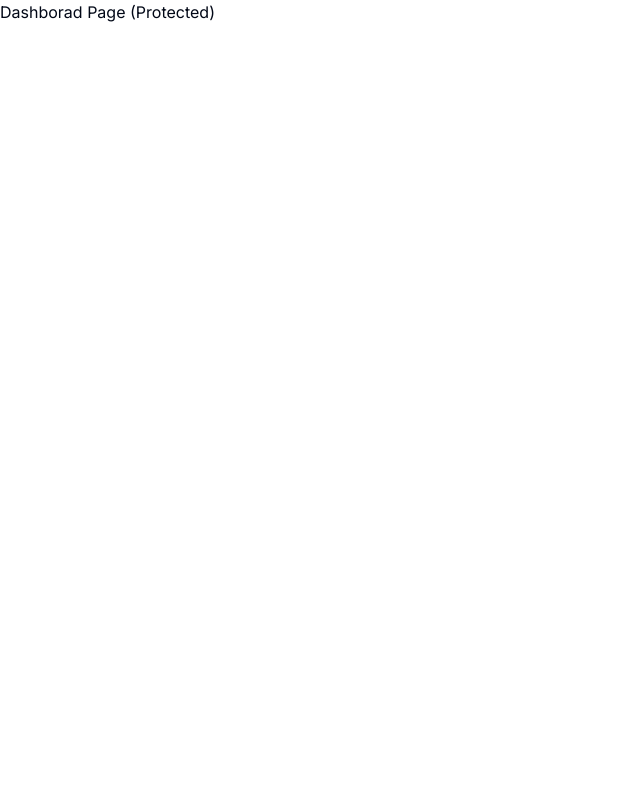
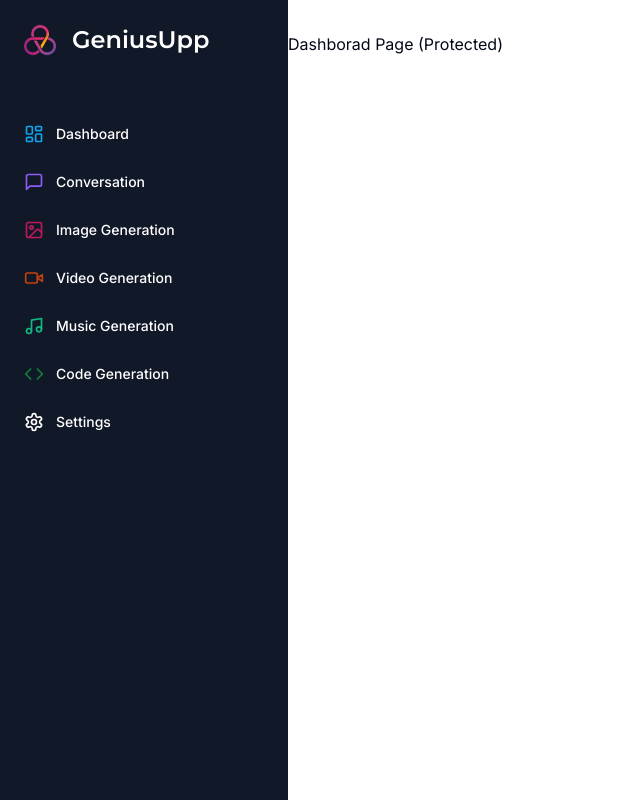
Before and after one commit to juansesu3/GeniusUpp, a Next.js app in the folder ai-saas/: page /dashboard in a window 1280 px wide. Shown: the whole page, without its empty margins (0-640 px from the left). Built offline with nearby package versions, Linux system fonts and the light colour scheme.

Commit message:
FEATURE(Sidebar) working on arquitecture and routes of side bar

```diff
--- a/ai-saas/app/(dashboard)/(routes)/dashboard/page.tsx
+++ b/ai-saas/app/(dashboard)/(routes)/dashboard/page.tsx
@@ -1,11 +1,12 @@
 import Image from "next/image";
 import { Button } from "@/components/ui/button";
+import { UserButton } from "@clerk/nextjs";
 
 const DashboardPage = () => {
   return (
-    <>
-     <p>Dashborad Page (Protected)</p>
-    </>
+    <div>
+      <p>Dashborad Page (Protected)</p>
+    </div>
   );
 };
 
--- /dev/null
+++ b/ai-saas/app/(dashboard)/(routes)/layout.tsx
@@ -0,0 +1,23 @@
+
+
+import Navbar from "@/components/Navbar";
+import Sidebar from "@/components/Sidebar";
+import React from "react";
+
+interface Props {}
+
+const DashboardLayout = ({ children }: { children: React.ReactNode }) => {
+  return (
+    <div className="h-full relative">
+      <div className="hidden h-full md:flex md:w-72 md:flex-col md:fixed md:inset-y-0 z-[80] bg-gray-900">
+        <Sidebar/>
+      </div>
+      <main className="md:pl-72">
+        <Navbar />
+        {children}
+      </main>
+    </div>
+  );
+};
+
+export default DashboardLayout;
--- /dev/null
+++ b/ai-saas/components/Navbar.tsx
@@ -0,0 +1,21 @@
+import React from "react";
+import { Button } from "@/components/ui/button";
+import { Menu } from "lucide-react";
+import { UserButton } from "@clerk/nextjs";
+
+interface Props {}
+
+const Navbar = (props: Props) => {
+  return (
+    <div className="flex items-center p-4">
+      <Button variant="ghost" size="icon" className="md:hidden">
+        <Menu />
+      </Button>
+      <div className="flex w-full justify-end ">
+        <UserButton afterSignOutUrl="/" />
+      </div>
+    </div>
+  );
+};
+
+export default Navbar;
--- /dev/null
+++ b/ai-saas/components/Sidebar.tsx
@@ -0,0 +1,99 @@
+"use client";
+import React from "react";
+import Link from "next/link";
+import Image from "next/image";
+import { Montserrat } from "next/font/google";
+import { cn } from "@/lib/utils";
+import {
+  LayoutDashboard,
+  MessageSquare,
+  ImageIcon,
+  VideoIcon,
+  MusicIcon,
+  Code,
+  Settings,
+} from "lucide-react";
+
+const monserrat = Montserrat({
+  weight: "600",
+  subsets: ["latin"],
+});
+interface Props {}
+
+const routes = [
+  {
+    label: "Dashboard",
+    icon: LayoutDashboard,
+    href: "/dashboard",
+    color: "text-sky-500",
+  },
+  {
+    label: "Conversation",
+    icon: MessageSquare,
+    href: "/conversation",
+    color: "text-violet-500",
+  },
+  {
+    label: "Image Generation",
+    icon: ImageIcon,
+    href: "/image",
+    color: "text-pink-700",
+  },
+  {
+    label: "Video Generation",
+    icon: VideoIcon,
+    href: "/video",
+    color: "text-orange-700",
+  },
+  {
+    label: "Music Generation",
+    icon: MusicIcon,
+    href: "/music",
+    color: "text-emerald-500",
+  },
+  {
+    label: "Code Generation",
+    icon: Code,
+    href: "/code",
+    color: "text-green-700",
+  },
+  {
+    label: "Settings",
+    icon: Settings,
+    href: "/settings",
+
+  },
+];
+
+const Sidebar = (props: Props) => {
+  return (
+    <div className="space-y-4 py-4 flex flex-col h-full bg-[#111827] text-white">
+      <div className="px-3 py-2 flex-1">
+        <Link href="/dashboard" className="flex items-center pl-3 mb-14">
+          <div className="relative w-8 h-8 mr-4">
+            <Image fill alt="logo" src="/logo.png" />
+          </div>
+          <h1 className={cn("text-2xl font-bold0", monserrat.className)}>
+            GeniusUpp
+          </h1>
+        </Link>
+        <div className="space-y-1">
+          {routes.map((route) => (
+            <Link
+              className="text-sm group flex p-3 w-full justify-start font-medium cursor-pointer hover:text-white hover:bg-white/10 rounded-lg transition"
+              key={route.href}
+              href={route.href}
+            >
+              <div className="flex items-center flex-1">
+                <route.icon className={cn("h-5 w-5 mr-3", route.color)} />
+                {route.label}
+              </div>
+            </Link>
+          ))}
+        </div>
+      </div>
+    </div>
+  );
+};
+
+export default Sidebar;
```
Also changed, not shown: ai-saas/public/logo.png (added).
